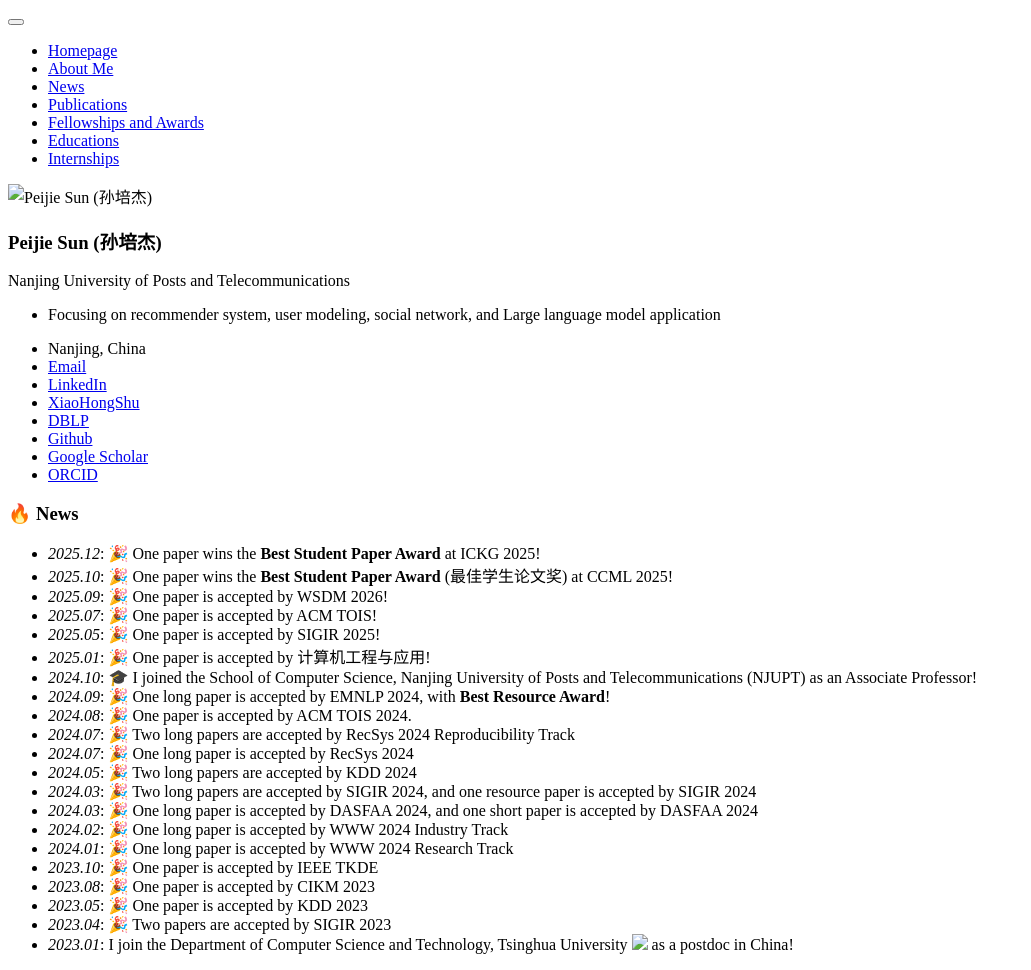
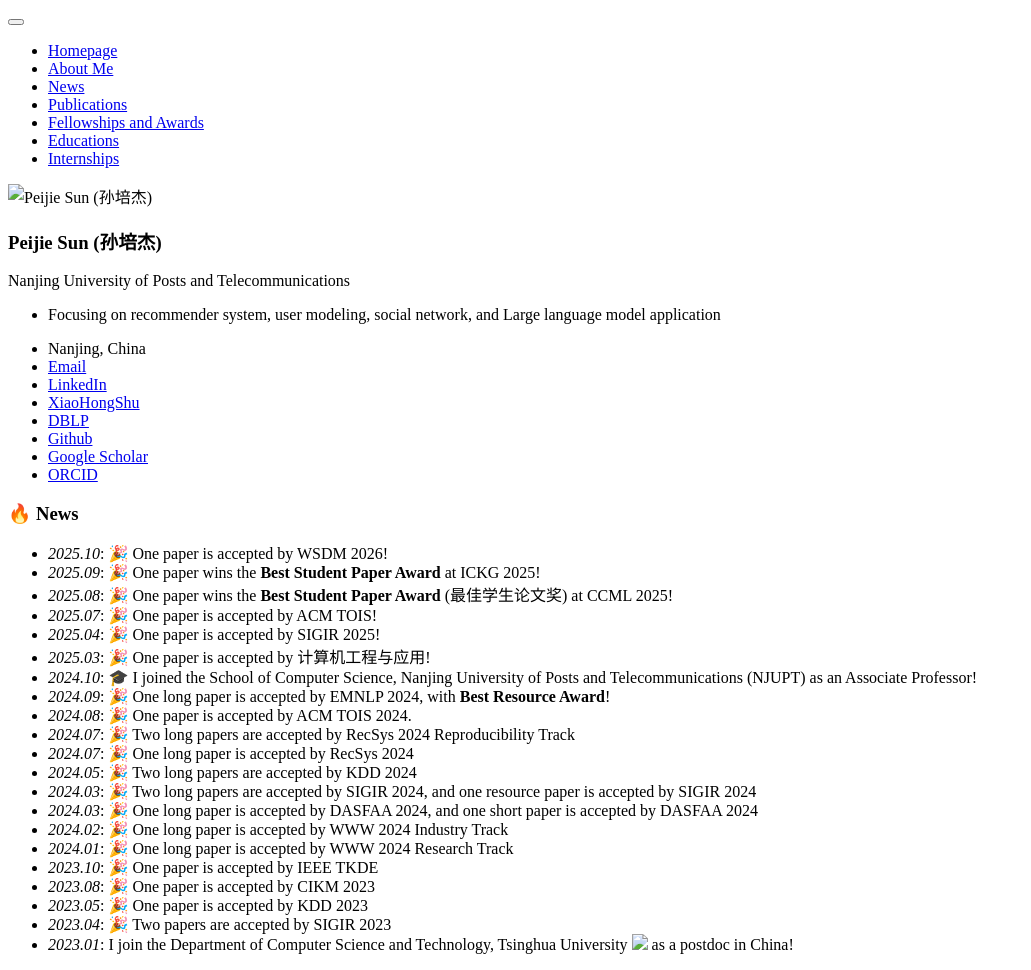
Before and after one commit to PeiJieSun/peijiesun.github.io, a Jekyll site: the page built from _pages/includes/news.md, in a window 1280 px wide. Shown: the whole page, without its empty margins (0-1031 px from the left). Built offline with Jekyll 4.4.1, drawn with Linux system fonts in a browser that asks for light colours; our own code applies the rules of GitHub Pages for plain Markdown files; comment, search, counter and statistics services are not loaded.

```diff
--- a/_pages/includes/news.md
+++ b/_pages/includes/news.md
@@ -1,10 +1,10 @@
 # 🔥 News
-- *2025.12*: 🎉 One paper wins the **Best Student Paper Award** at ICKG 2025!
-- *2025.10*: 🎉 One paper wins the **Best Student Paper Award** (最佳学生论文奖) at CCML 2025!
-- *2025.09*: 🎉 One paper is accepted by WSDM 2026!
+- *2025.10*: 🎉 One paper is accepted by WSDM 2026!
+- *2025.09*: 🎉 One paper wins the **Best Student Paper Award** at ICKG 2025!
+- *2025.08*: 🎉 One paper wins the **Best Student Paper Award** (最佳学生论文奖) at CCML 2025!
 - *2025.07*: 🎉 One paper is accepted by ACM TOIS!
-- *2025.05*: 🎉 One paper is accepted by SIGIR 2025!
-- *2025.01*: 🎉 One paper is accepted by 计算机工程与应用!
+- *2025.04*: 🎉 One paper is accepted by SIGIR 2025!
+- *2025.03*: 🎉 One paper is accepted by 计算机工程与应用!
 - *2024.10*: 🎓 I joined the School of Computer Science, Nanjing University of Posts and Telecommunications (NJUPT) as an Associate Professor!
 - *2024.09*: 🎉 One long paper is accepted by EMNLP 2024, with **Best Resource Award**!
 - *2024.08*: 🎉 One paper is accepted by ACM TOIS 2024.
```
Also changed, not shown: _pages/includes/others.md (+2 -1 lines).
